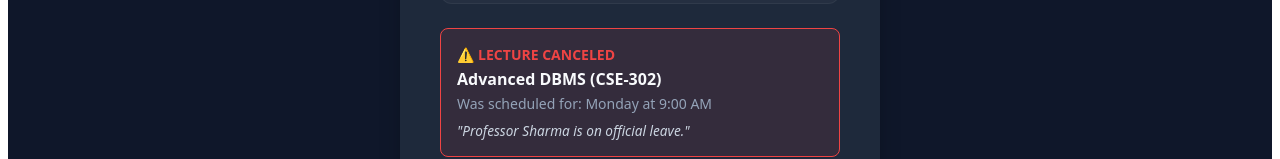
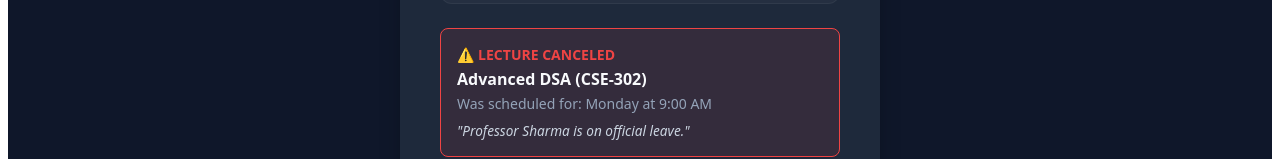
Before and after one commit to alphabeta17/AuraAttend-Dcrust, a React (Vite) app in the folder frontend/: page / in a window 1280 px wide. Shown: the part 459-618 px from the top of the page. Built offline with nearby package versions, Linux system fonts and the light colour scheme.

Commit message:
test tanuja

```diff
--- a/frontend/src/pages/student/StudentDashboard.jsx
+++ b/frontend/src/pages/student/StudentDashboard.jsx
@@ -11,7 +11,7 @@ function StudentDashboard() {
   const mockAlerts = [
     {
       type: "CANCEL",
-      subject: "Advanced DBMS (CSE-302)",
+      subject: "Advanced DSA (CSE-302)",
       time: "Monday at 9:00 AM",
       note: "Professor Sharma is on official leave."
     },
```
